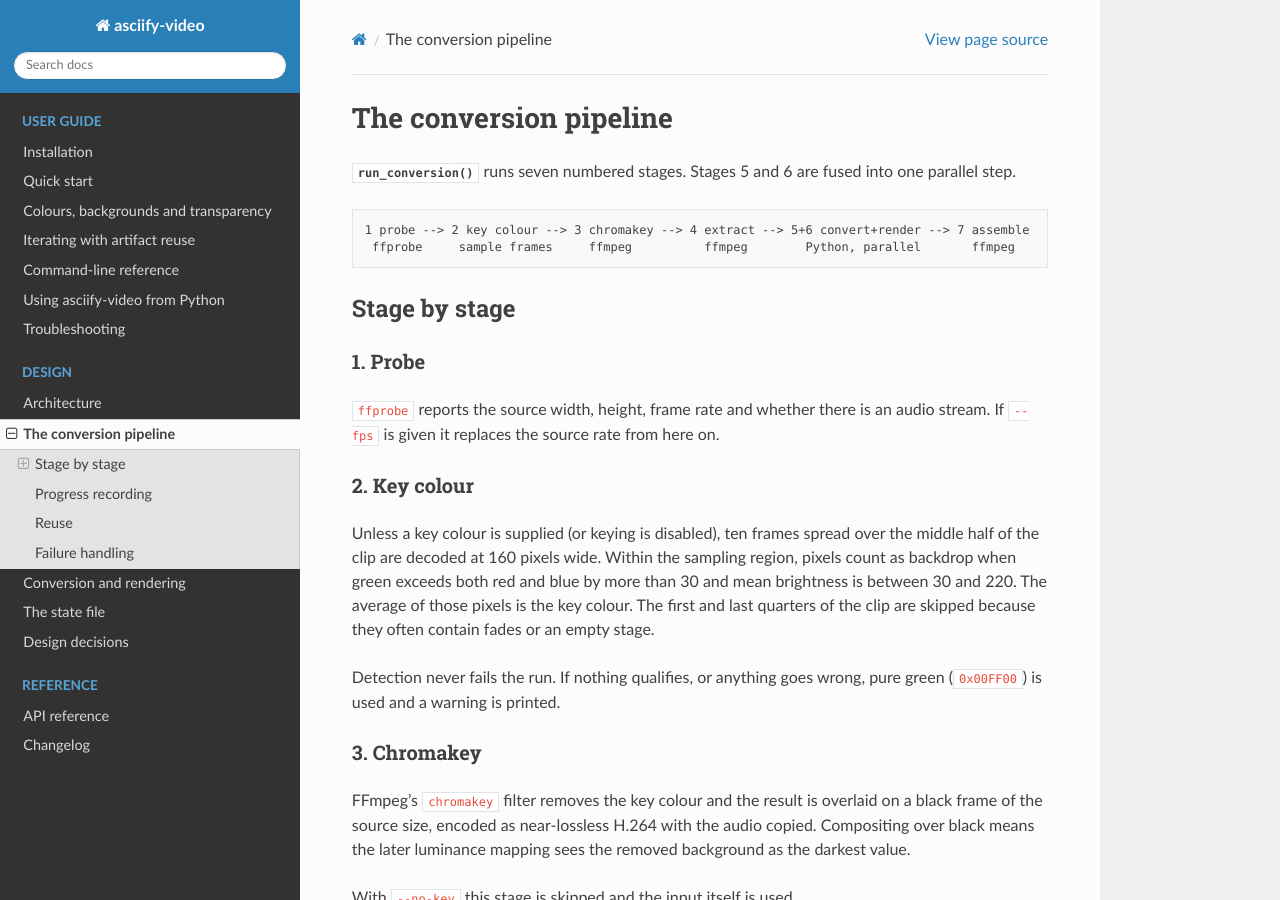
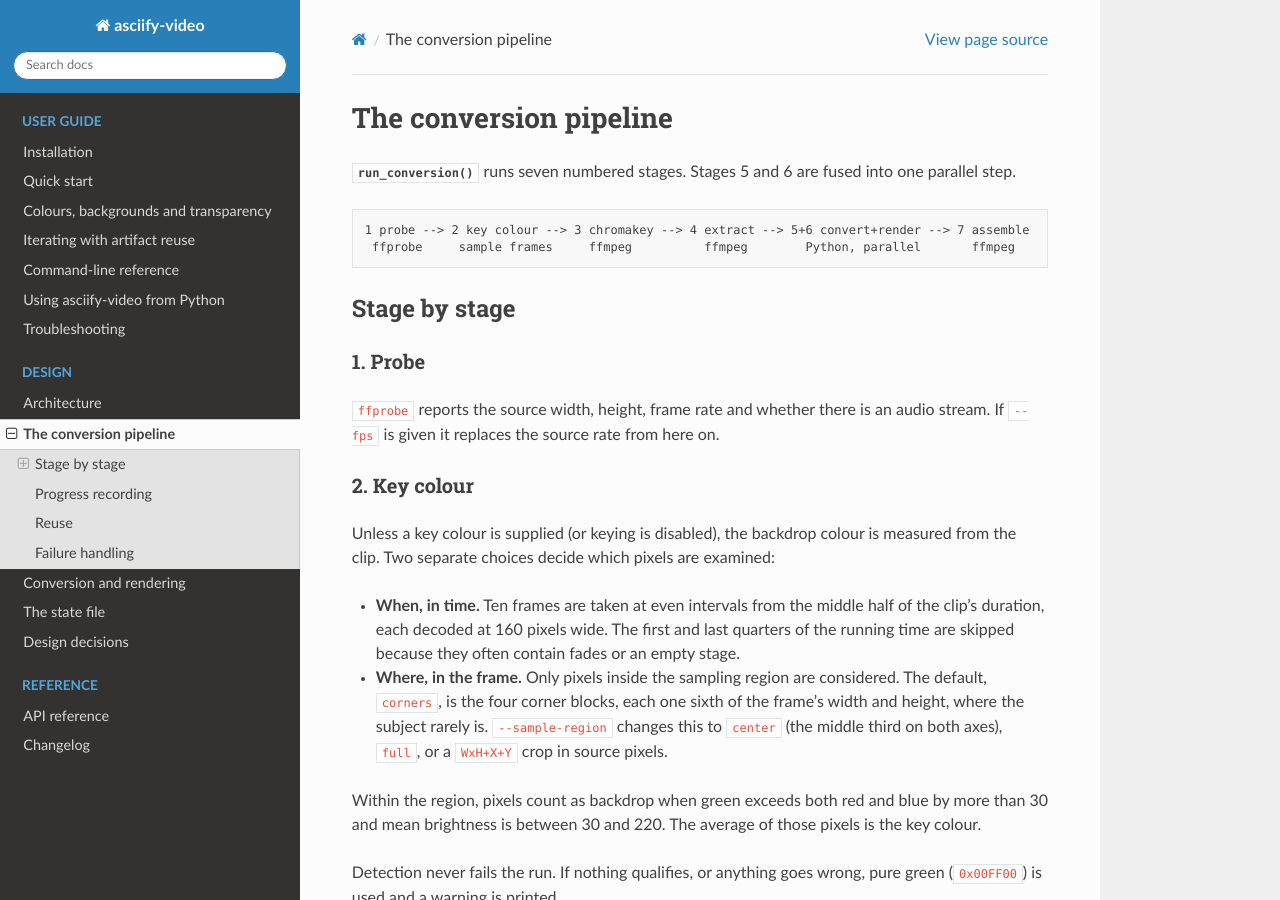
Before and after one commit to ulenarofmondarth/asciify-video, a Sphinx documentation site: the page built from docs/design/pipeline.md, in a window 1280 px wide and 900 px high. Built offline with Sphinx 7.4.7 and the Read the Docs theme 3.1.0, drawn with Linux system fonts in a browser that asks for light colours.

Commit message:
docs: separate when and where key colour sampling looks
'Middle half of the clip' read as a region of the frame and seemed to
contradict the --sample-region default of 'corners'. Describe the time
window and the frame region as two separate choices.

Co-Authored-By: Claude Opus 5.5 <noreply@anthropic.com>

```diff
--- a/docs/design/pipeline.md
+++ b/docs/design/pipeline.md
@@ -17,12 +17,23 @@ audio stream. If `--fps` is given it replaces the source rate from here on.
 
 ### 2. Key colour
 
-Unless a key colour is supplied (or keying is disabled), ten frames spread
-over the middle half of the clip are decoded at 160 pixels wide. Within the
-sampling region, pixels count as backdrop when green exceeds both red and blue
-by more than 30 and mean brightness is between 30 and 220. The average of
-those pixels is the key colour. The first and last quarters of the clip are
-skipped because they often contain fades or an empty stage.
+Unless a key colour is supplied (or keying is disabled), the backdrop colour
+is measured from the clip. Two separate choices decide which pixels are
+examined:
+
+- **When, in time.** Ten frames are taken at even intervals from the middle
+  half of the clip's duration, each decoded at 160 pixels wide. The first and
+  last quarters of the running time are skipped because they often contain
+  fades or an empty stage.
+- **Where, in the frame.** Only pixels inside the sampling region are
+  considered. The default, `corners`, is the four corner blocks, each one
+  sixth of the frame's width and height, where the subject rarely is.
+  `--sample-region` changes this to `center` (the middle third on both
+  axes), `full`, or a `WxH+X+Y` crop in source pixels.
+
+Within the region, pixels count as backdrop when green exceeds both red and
+blue by more than 30 and mean brightness is between 30 and 220. The average
+of those pixels is the key colour.
 
 Detection never fails the run. If nothing qualifies, or anything goes wrong,
 pure green (`0x00FF00`) is used and a warning is printed.
```
